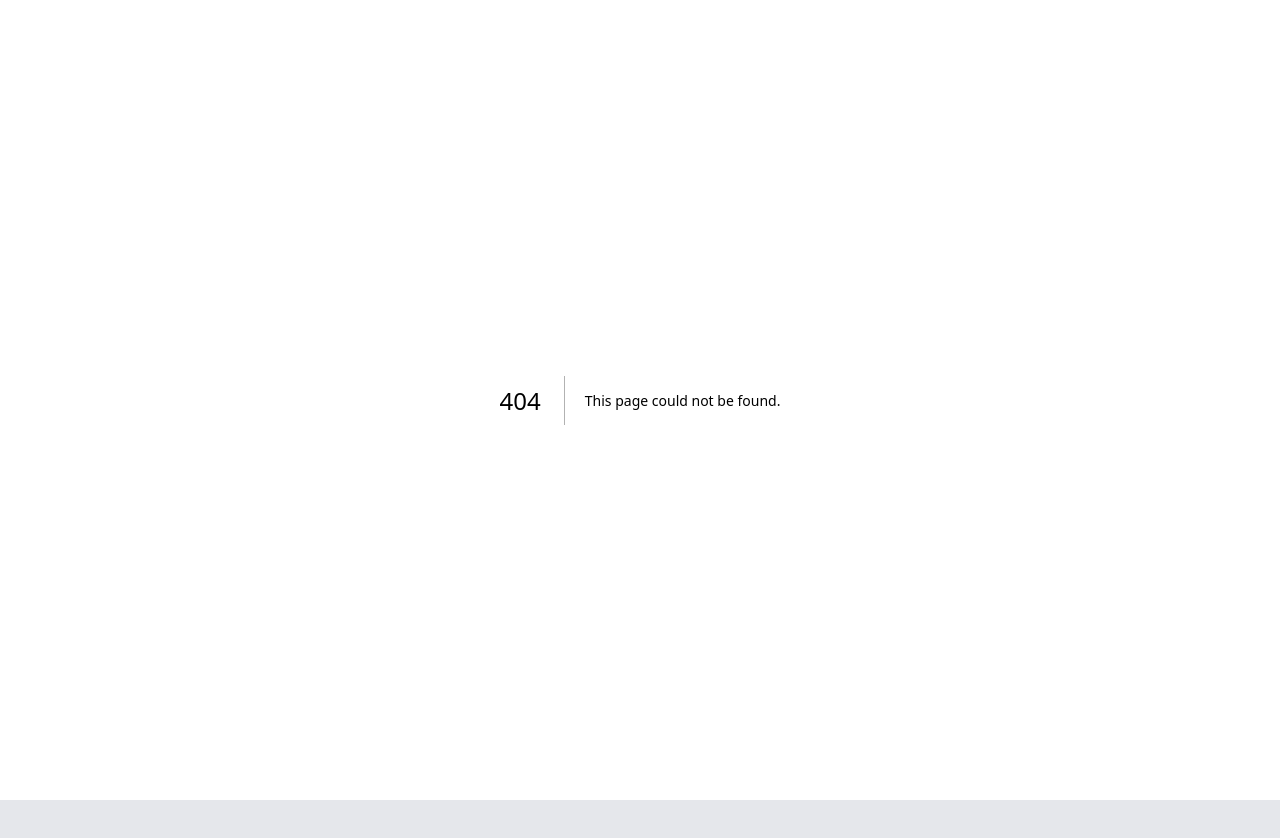
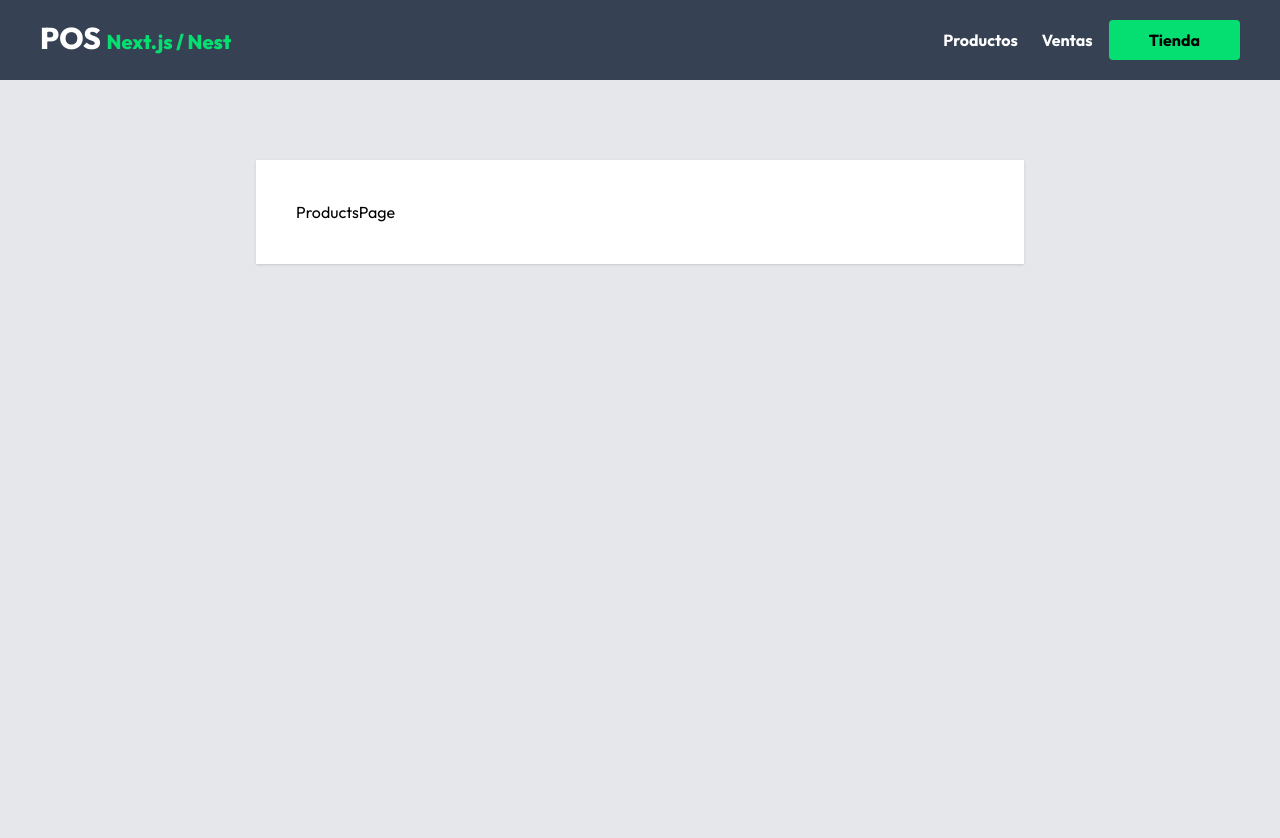
Before and after one commit to ing-brian-dev/PostNestEcommerceClient, a Next.js app: page /admin/products in a window 1280 px wide. Before the commit this address had no page. Shown: the top 838 px of the page. Before the commit the page ends 800 px from the top, so only its background shows below. Built offline with nearby package versions, Linux system fonts and the light colour scheme.

Commit message:
Add admin layout, navigation, and sales/products pages

```diff
--- /dev/null
+++ b/app/admin/layout.tsx
@@ -0,0 +1,20 @@
+import AdminNav from "@/components/ui/AdminNav";
+import ToastNotification from "@/components/ui/ToastNotification";
+
+export default function RootLayout({
+    children,
+}: Readonly<{
+    children: React.ReactNode;
+}>) {
+    return (
+        <>
+            <AdminNav />
+            <div className="lg:min-h-screen container mx-auto mt-10 px-10 lg:px-0">
+                <div className="bg-white shadow w-full  mx-auto p-10 my-10 lg:w-3/5" >
+                    {children}
+                </div>
+            </div>
+            <ToastNotification />
+        </>
+    );
+}
--- /dev/null
+++ b/app/admin/products/page.tsx
@@ -0,0 +1,6 @@
+
+export default function ProductsPage(){
+  return (
+    <div>ProductsPage</div>
+  )
+}
--- /dev/null
+++ b/app/admin/sales/page.tsx
@@ -0,0 +1,6 @@
+
+export default function SalesPage() {
+  return (
+    <div>SalesPage</div>
+  )
+}
--- /dev/null
+++ b/components/ui/AdminNav.tsx
@@ -0,0 +1,29 @@
+import Link from 'next/link'
+import Logo from '@/components/ui/Logo'
+
+export default function AdminNav() {
+    return (
+        <header className="px-10 py-5 bg-gray-700 flex justify-between">
+            <div className="flex gap-5 text-white">
+                <Logo />
+            </div>
+
+            <div className="flex gap-2 items-center">
+                <Link
+                    href={'/admin/products'}
+                    className="rounded text-white font-bold p-2"
+                >Productos</Link>
+
+                <Link
+                    href={'/admin/sales'}
+                    className="rounded text-white font-bold p-2"
+                >Ventas</Link>
+
+                <Link
+                    href={'/'}
+                    className="rounded bg-green-400 font-bold py-2 px-10"
+                >Tienda</Link>
+            </div>
+        </header>
+    )
+}
--- a/components/ui/MainNav.tsx
+++ b/components/ui/MainNav.tsx
@@ -28,6 +28,12 @@ export default async function MainNav() {
                         {category.name}
                     </Link>
                 ))}
+                <Link
+                    href="/admin/sales"
+                    className="rounded bg-green-400 font-bold py-2 px-10"
+                >
+                    Panel de Administración
+                </Link>
             </nav>
         </header>
     )
```
